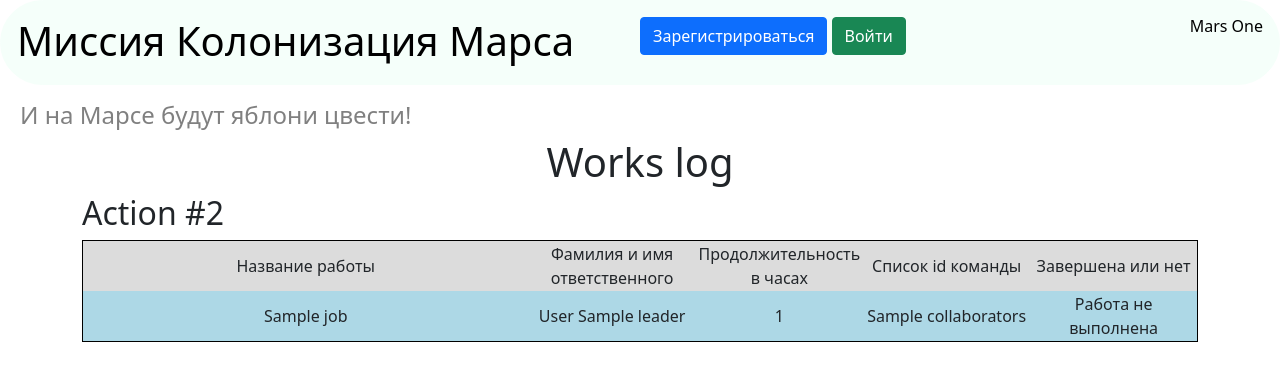
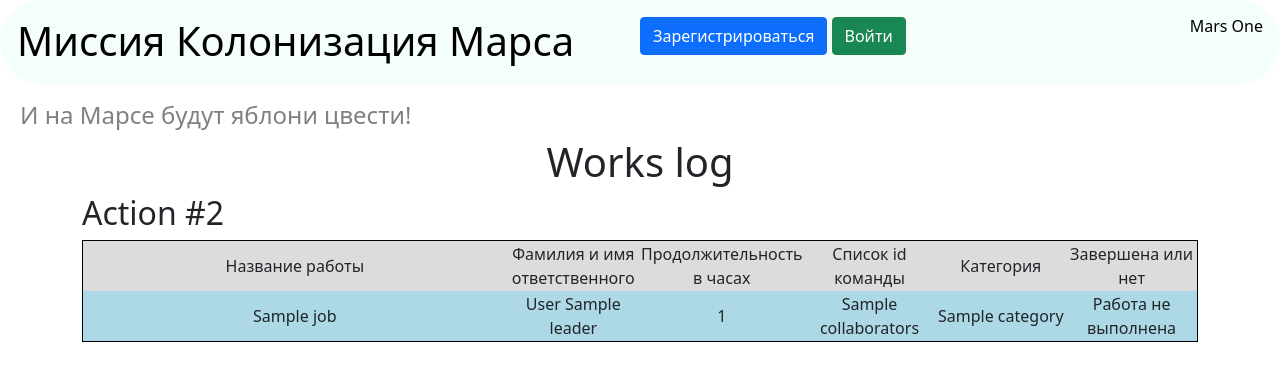
Before and after one commit to Dilyar-48/PythonFlaskWithGit, a Flask app: template templates/index.html in a window 1280 px wide. Shown: the top 381 px of the page. Run offline with Flask 3, Linux system fonts and the light colour scheme; the template is opened without the code that fills it: most values are stand-ins (such as "Sample title", 1, 10 or a date in 2020).

Commit message:
задача "Вспомогательная таблица"

```diff
--- a/data/jobs.py
+++ b/data/jobs.py
@@ -20,3 +20,6 @@ class Jobs(SqlAlchemyBase):
     team_leader = sqlalchemy.Column(sqlalchemy.Integer,
                                 sqlalchemy.ForeignKey("users.id"))
     leader = sqlalchemy.orm.relationship('User', foreign_keys=team_leader)
+    category_id = sqlalchemy.Column(sqlalchemy.Integer,
+                                    sqlalchemy.ForeignKey("category.id"))
+    category = sqlalchemy.orm.relationship('Categories', foreign_keys=category_id)
--- a/forms/add_task_form.py
+++ b/forms/add_task_form.py
@@ -9,4 +9,5 @@ class AddJobForm(FlaskForm):
     is_finished = BooleanField("Завершена")
     collaborators = StringField("Список id команды")
     team_leader = IntegerField("Id руководителя")
+    category_id = IntegerField("Id категории")
     submit = SubmitField('Применить')
--- a/templates/index.html
+++ b/templates/index.html
@@ -12,16 +12,18 @@
         <table style="border: 1px solid black; width: 100%; text-align: center; background-color: Gainsboro;">
             <tr>
                 <td width="40%">Название работы</td>
-                <td width="15%">Фамилия и имя ответственного</td>
-                <td width="15%">Продолжительность в часах</td>
-                <td width="15%">Список id команды</td>
-                <td width="15%">Завершена или нет</td>
+                <td width="12%">Фамилия и имя ответственного</td>
+                <td width="12%">Продолжительность в часах</td>
+                <td width="12%">Список id команды</td>
+                <td width="12%">Категория</td>
+                <td width="12%">Завершена или нет</td>
             </tr>
             <tr style="background-color: lightblue;">
                 <td>{{item.job}}</td>
                 <td>{{item.leader.surname}} {{item.leader.name}}</td>
                 <td>{{item.work_size}}</td>
                 <td>{{item.collaborators}}</td>
+                <td>{{item.category.title}}</td>
                 {% if item.is_finished %}
                 <td>Работа выполнена!</td>
                 {% else %}
```
Also changed, not shown: data/categories.py (added, +10 -0 lines), first_zap.py (+7 -1 lines), my_db_add_info.py (+10 -0 lines), templates/jobs.html (+9 -0 lines).
